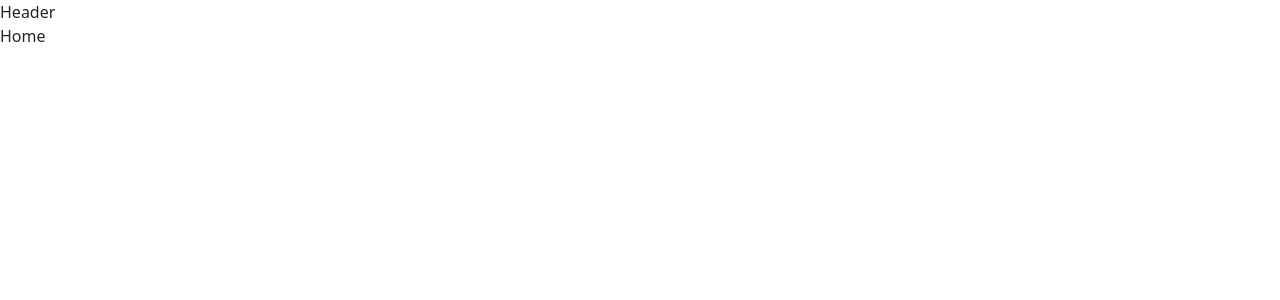
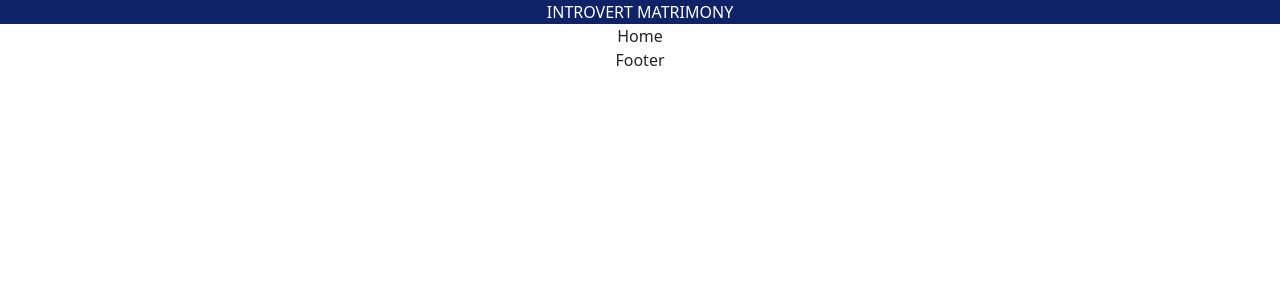
Before and after one commit to NavaneethReddyNalla/FullStackFinalProject, a React (Create React App) app in the folder frontend/: page / in a window 1280 px wide. Shown: the top 300 px of the page. Built offline with nearby package versions, Linux system fonts and the light colour scheme.

Commit message:
Added color variables and changed font family

```diff
--- a/frontend/src/App.css
+++ b/frontend/src/App.css
@@ -5,3 +5,7 @@
   background-color: lightgray;
   transform: translateX(-50%);
 }
+
+.App {
+  text-align: center;
+}
--- /dev/null
+++ b/frontend/src/Components/Footer/Footer.js
@@ -0,0 +1,7 @@
+import React from "react";
+
+function Footer() {
+  return <div>Footer</div>;
+}
+
+export default Footer;
--- /dev/null
+++ b/frontend/src/Components/Header/Header.css
@@ -0,0 +1,5 @@
+header {
+    background-color: var(--dark);
+    color: white;
+    text-transform: uppercase;
+}
--- a/frontend/src/Components/Header/Header.js
+++ b/frontend/src/Components/Header/Header.js
@@ -1,7 +1,12 @@
+import "./Header.css";
 import React from "react";
 
 function Header() {
-  return <div>Header</div>;
+  return (
+    <header>
+      <span className="title">Introvert Matrimony</span>
+    </header>
+  );
 }
 
 export default Header;
--- a/frontend/src/Components/RootLayout/RootLayout.js
+++ b/frontend/src/Components/RootLayout/RootLayout.js
@@ -2,12 +2,14 @@ import React from "react";
 import { Outlet } from "react-router-dom";
 
 import Header from "../Header/Header";
+import Footer from "../Footer/Footer";
 
 function RootLayout() {
   return (
     <>
       <Header />
       <Outlet />
+      <Footer />
     </>
   );
 }
--- a/frontend/src/index.css
+++ b/frontend/src/index.css
@@ -1,8 +1,15 @@
+@import url('https://fonts.googleapis.com/css2?family=PT+Sans:ital,wght@0,400;0,700;1,400;1,700&display=swap');
+
+:root {
+  --primary: #4CB9E7;
+  --secondary: #3559E0;
+  --background: #FFECD6;
+  --dark: #0F2167;
+}
+
 body {
   margin: 0;
-  font-family: -apple-system, BlinkMacSystemFont, 'Segoe UI', 'Roboto', 'Oxygen',
-    'Ubuntu', 'Cantarell', 'Fira Sans', 'Droid Sans', 'Helvetica Neue',
-    sans-serif;
+  font-family: "PT Sans", sans-serif;
   -webkit-font-smoothing: antialiased;
   -moz-osx-font-smoothing: grayscale;
 }
```
